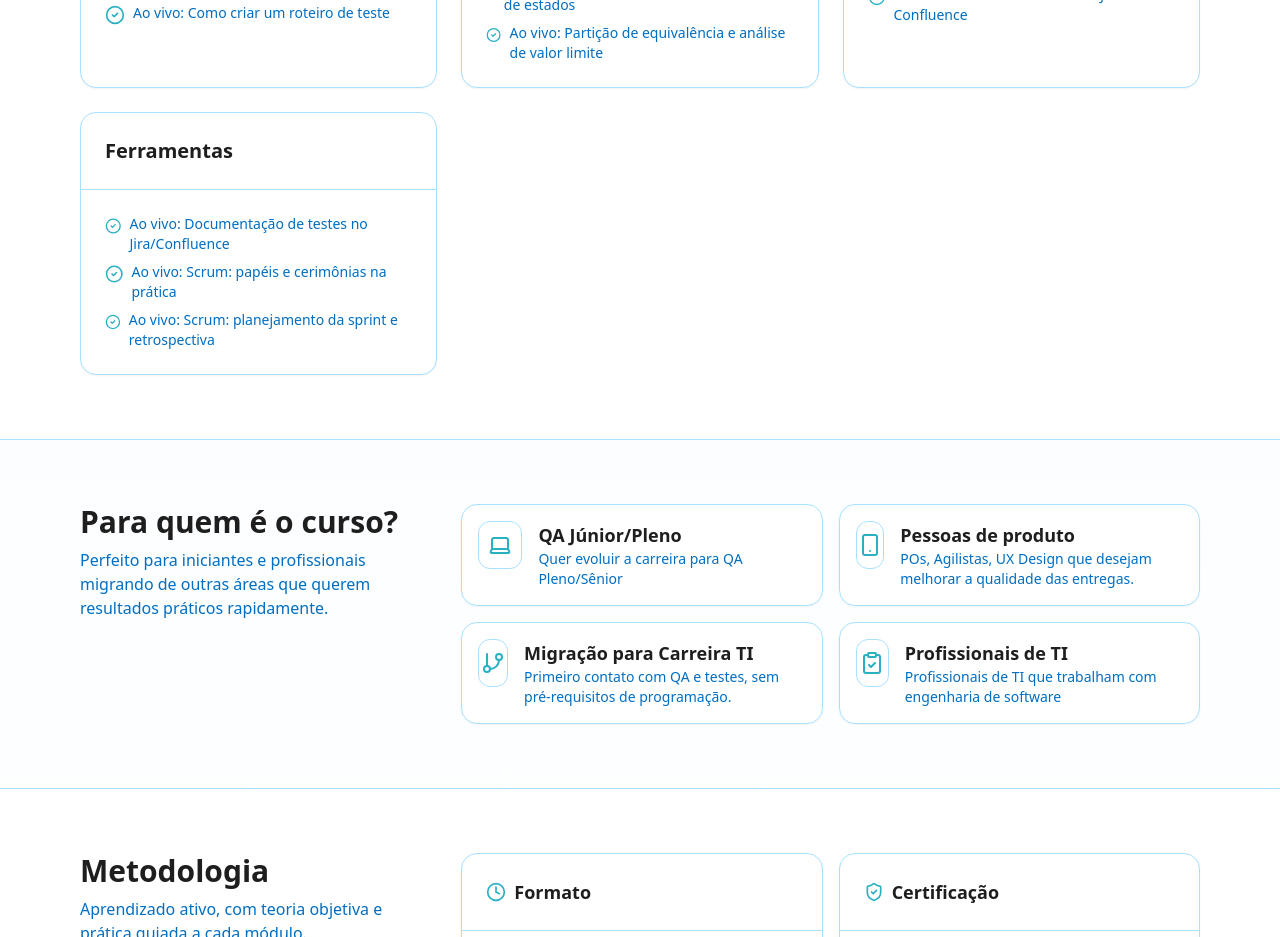
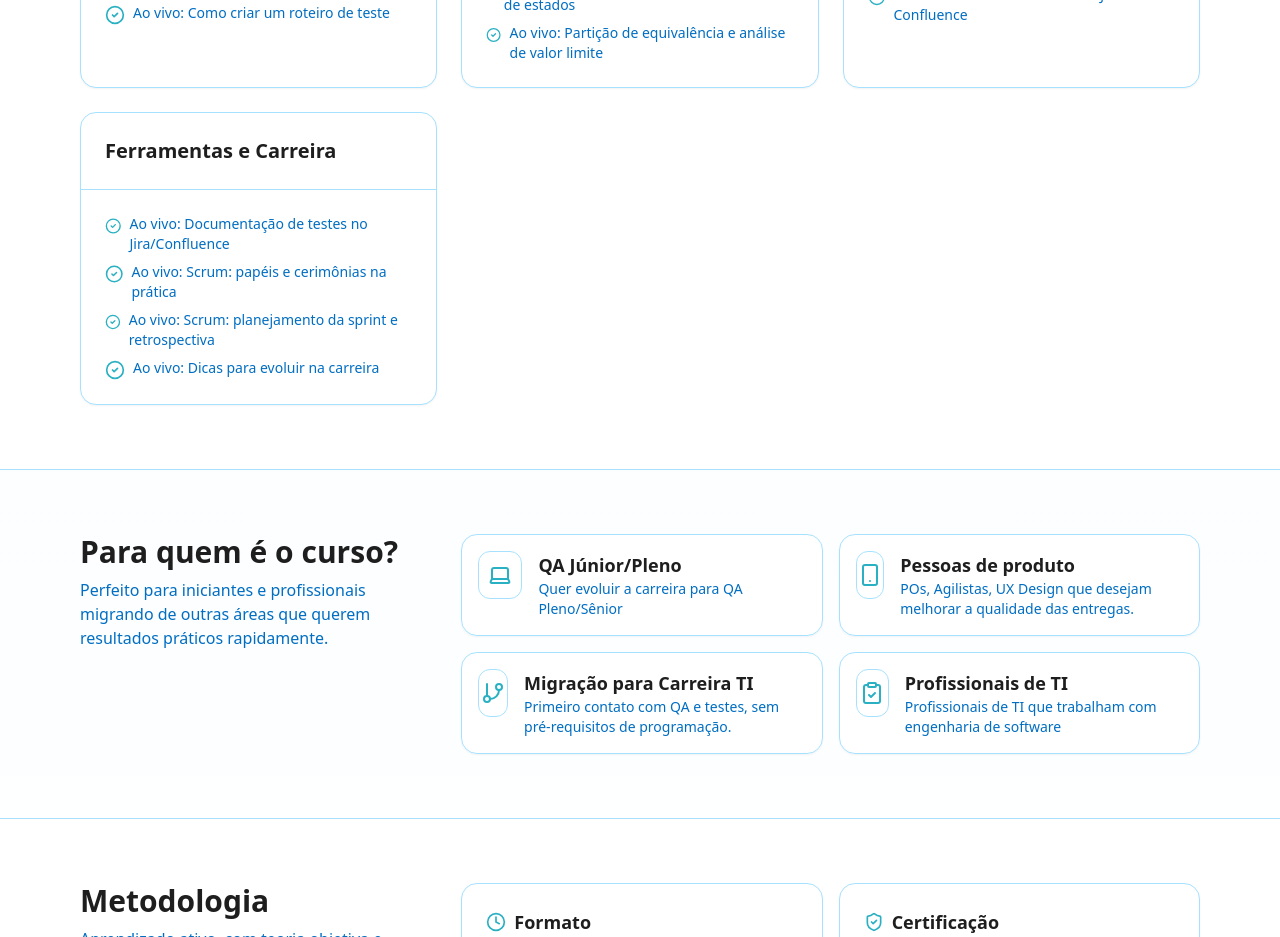
Before and after one commit to carolsprak/cursos, a React (Vite) app: page / in a window 1280 px wide. Shown: the part 1740-2677 px from the top of the page. Built offline with nearby package versions, Linux system fonts and the light colour scheme.

Commit message:
Rename module title from 'Ferramentas' to 'Ferramentas e Carreira'

```diff
--- a/src/App.jsx
+++ b/src/App.jsx
@@ -231,10 +231,11 @@ export default function LandingCursoTesteBasico() {
               "Ao vivo: Como criar relatórios de defeitos claros",
               "Ao vivo: Acesso às ferramentas Jira e Confluence",
             ]} />
-            <ModuleItem title="Ferramentas" topics={[
+            <ModuleItem title="Ferramentas e Carreira" topics={[
               "Ao vivo: Documentação de testes no Jira/Confluence",
               "Ao vivo: Scrum: papéis e cerimônias na prática",
               "Ao vivo: Scrum: planejamento da sprint e retrospectiva",
+              "Ao vivo: Dicas para evoluir na carreira",
             ]} />
 
           </div>
```
